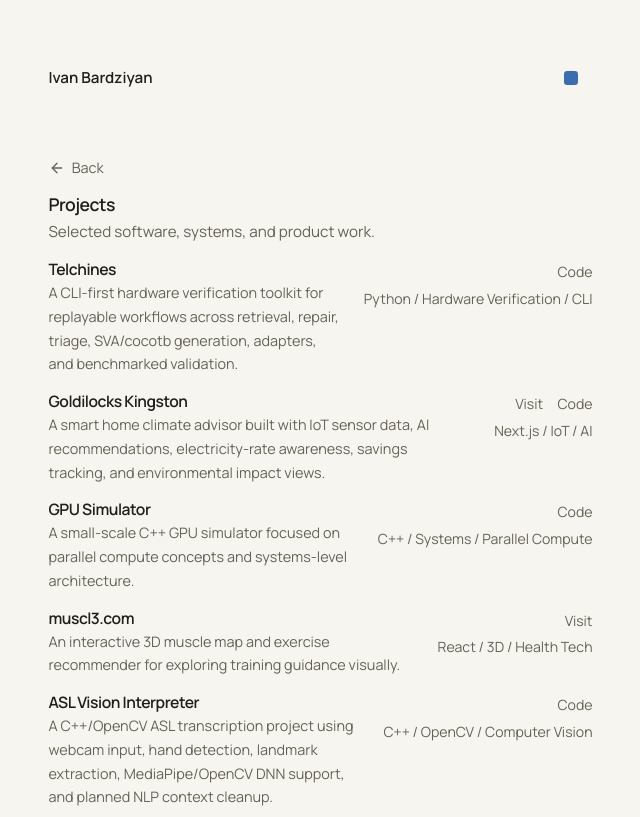
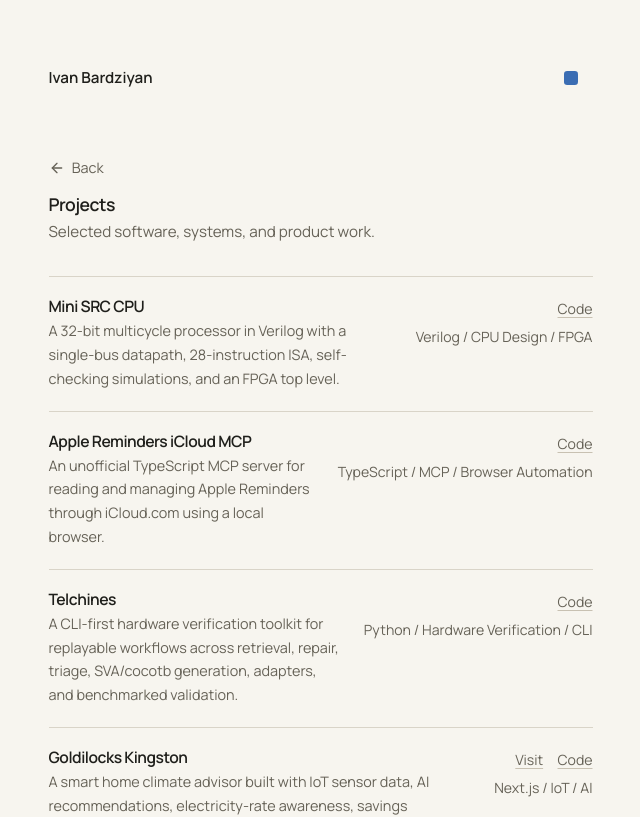
Before and after one commit to ivanbard/my-portfolio, a React (Vite) app: page /projects in a window 1280 px wide. Shown: the top 817 px of the page, without its empty margins (312-952 px from the left). Built offline with nearby package versions, Linux system fonts and the light colour scheme.

Commit message:
updated projects tab styling

```diff
--- a/src/data/projects.js
+++ b/src/data/projects.js
@@ -1,4 +1,18 @@
 const projects = [
+  {
+    title: 'Mini SRC CPU',
+    desc: 'A 32-bit multicycle processor in Verilog with a single-bus datapath, 28-instruction ISA, self-checking simulations, and an FPGA top level.',
+    link: 'https://github.com/ivanbard/mini-src-cpu',
+    linkLabel: 'Code',
+    tags: ['Verilog', 'CPU Design', 'FPGA'],
+  },
+  {
+    title: 'Apple Reminders iCloud MCP',
+    desc: 'An unofficial TypeScript MCP server for reading and managing Apple Reminders through iCloud.com using a local browser.',
+    link: 'https://github.com/ivanbard/apple-reminders-icloud-mcp',
+    linkLabel: 'Code',
+    tags: ['TypeScript', 'MCP', 'Browser Automation'],
+  },
   {
     title: 'Telchines',
     desc: 'A CLI-first hardware verification toolkit for replayable workflows across retrieval, repair, triage, SVA/cocotb generation, adapters, and benchmarked validation.',
--- a/src/styles/ProjectsPage.css
+++ b/src/styles/ProjectsPage.css
@@ -2,20 +2,26 @@
   padding: 2.5rem 0 2rem;
 }
 
+.projects-page .page-header {
+  margin-bottom: 2rem;
+}
+
 .projects-page-list {
   display: grid;
-  gap: 1rem;
+  border-top: 1px solid var(--line);
 }
 
 .projects-page-item {
   display: grid;
   grid-template-columns: minmax(0, 1fr) auto;
-  gap: 0.45rem 1.5rem;
+  gap: 0.5rem 1.5rem;
+  padding: 1.25rem 0;
+  border-bottom: 1px solid var(--line);
 }
 
 .projects-page-main h2 {
   font-size: 0.98rem;
-  margin-bottom: 0.18rem;
+  margin-bottom: 0.25rem;
 }
 
 .projects-page-main p {
@@ -40,13 +46,20 @@
   font-size: 0.88rem;
 }
 
+.projects-page-links a {
+  text-decoration: underline;
+  text-decoration-color: var(--line-strong);
+  text-underline-offset: 0.18em;
+}
+
 .projects-page-tags {
-  margin-top: 0.2rem;
+  margin-top: 0.3rem;
 }
 
 .projects-page-links a:hover,
 .projects-page-links a:focus-visible {
   color: var(--text);
+  text-decoration-color: currentColor;
 }
 
 @media (max-width: 640px) {
```
